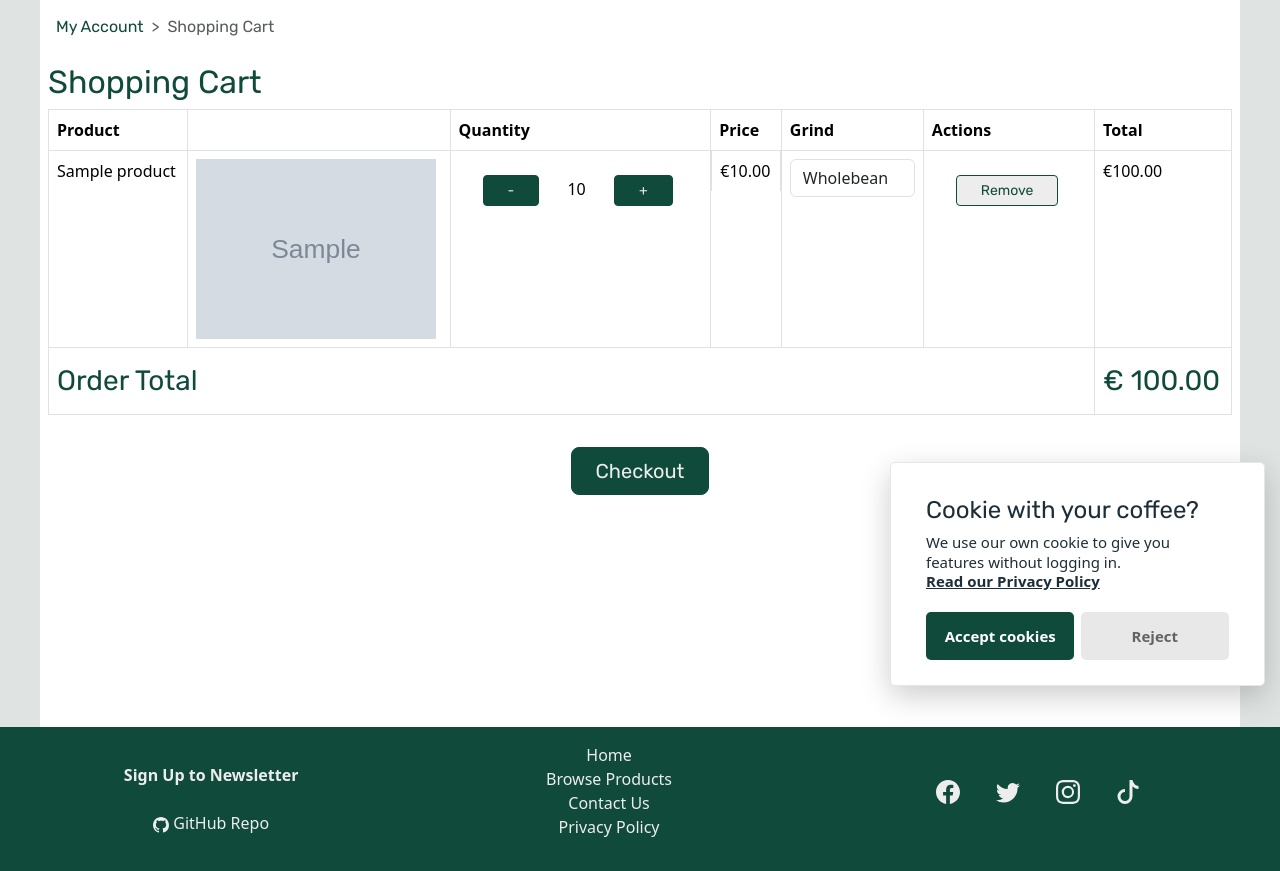
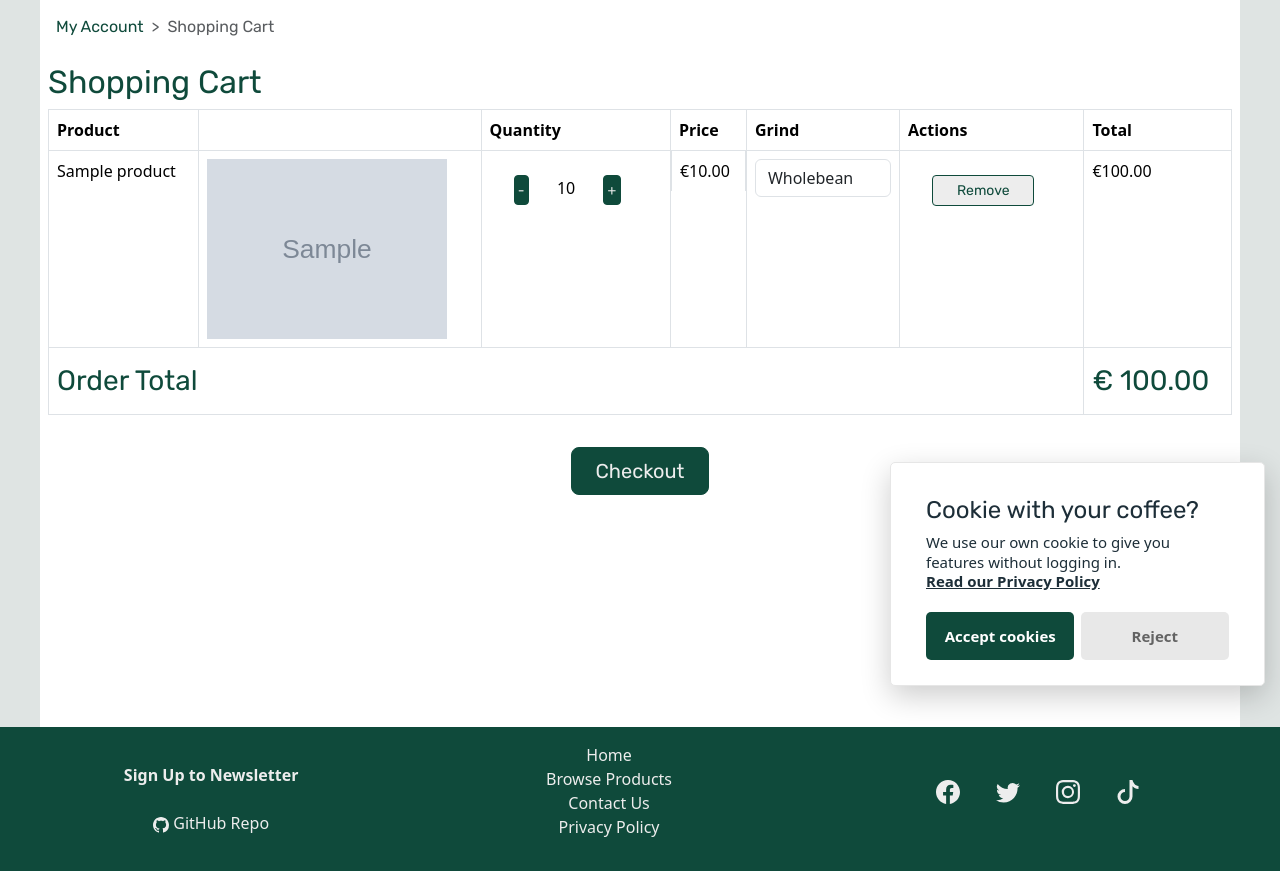
Before and after one commit to davidindub/coffeecrew, a Django app: page /cart/ in a window 1280 px wide. Shown: the part 99-970 px from the top of the page. Run offline with Django 4.2, Linux system fonts and the light colour scheme; a user stored in the database is signed in; tables that the repository leaves empty hold one stand-in row (values such as "Sample post"); grey boxes marked "Sample" are stand-in pictures; some libraries are stand-ins or nearby versions.

Commit message:
Update cart button styles

```diff
--- a/cart/templates/cart/shopping_cart.html
+++ b/cart/templates/cart/shopping_cart.html
@@ -61,7 +61,7 @@
                       <input type="hidden"
                              name="new_quantity"
                              value="{{ object.quantity|add:-1 }}">
-                      <button class="btn btn-sm btn-primary btn-cc" type="submit">-</button>
+                      <button class="btn btn-sm btn-cc btn-cart" type="submit">-</button>
                     </form>
                     {{ object.quantity }}
                     <form class="cart-form"
@@ -69,7 +69,7 @@
                           method="post">
                       {% csrf_token %}
                       <input type="hidden" name="new_quantity" value="{{ object.quantity|add:1 }}">
-                      <button class="btn btn-sm btn-primary btn-cc" type="submit">+</button>
+                      <button class="btn btn-sm btn-cc btn-cart" type="submit">+</button>
                     </form>
                   </td>
                   <td class="d-none d-md-block">€{{ object.product.price }}</td>
--- a/static/css/base.css
+++ b/static/css/base.css
@@ -22,16 +22,6 @@
     background-color: var(--color-primary);
     border: var(--color-secondary);
 }
-
-/* body>footer {
-    position: sticky;
-    top: 100vh;
-} */
-
-/* html,
-body {
-    height: 100%;
-} */
 
 body {
     background-color: var(--main-bg-color);
@@ -259,6 +249,10 @@ form {
     font-family: var(--font-display-font);
 }
 
+.btn-cart {
+    padding: 0.2rem;
+}
+
 .btn-search {
     margin: 0rem;
 }
```
